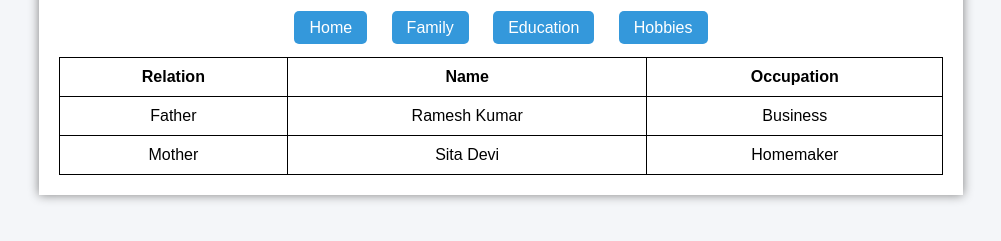
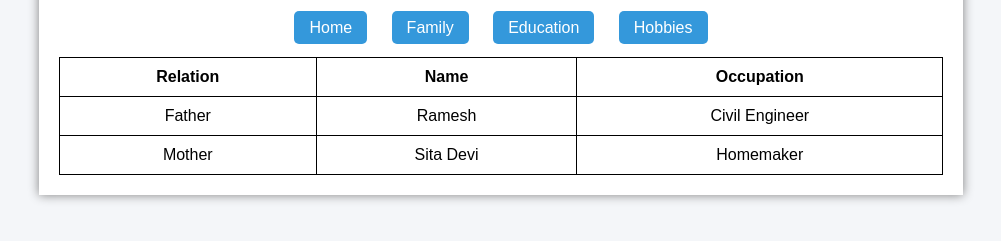
Before and after one commit to varunkris/bio-data, a plain HTML site: page family.html in a window 1280 px wide. Shown: the part 89-330 px from the top of the page, without its empty margins (139-1140 px from the left). Drawn offline with Linux system fonts and the light colour scheme.

Commit message:
Update family.html

```diff
--- a/family.html
+++ b/family.html
@@ -24,8 +24,8 @@
         </tr>
         <tr>
             <td>Father</td>
-            <td>Ramesh Kumar</td>
-            <td>Business</td>
+            <td>Ramesh</td>
+            <td>Civil Engineer</td>
         </tr>
         <tr>
             <td>Mother</td>
```
